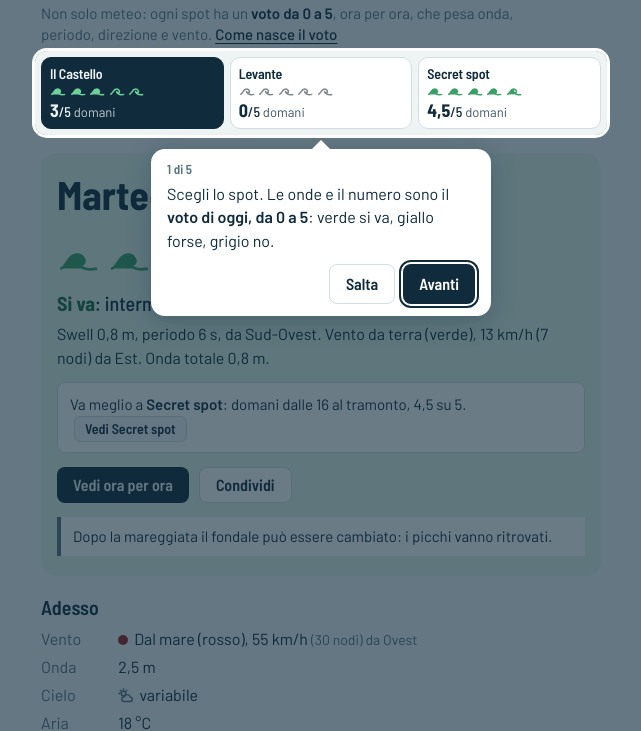
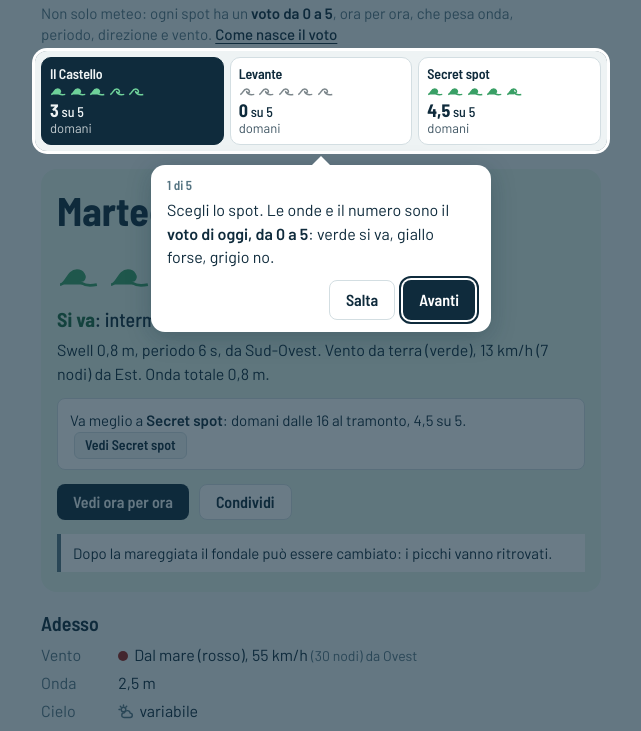
Before and after one commit to enricomariacaporossi/surf-lazio, a plain HTML site: page index.html in a window 1280 px wide. Shown: the part 51-782 px from the top of the page, without its empty margins (319-960 px from the left). Drawn offline with Linux system fonts and the light colour scheme.

Commit message:
Linguette: «3 su 5» invece di «3/5», che si leggeva «3,5»; il quando va sotto
Co-Authored-By: Claude Opus 5.5 <noreply@anthropic.com>
Claude-Session: https://claude.ai/code/session_01RcrmdSTD1xCHmmKv7bKeQ2

```diff
--- a/app.js
+++ b/app.js
@@ -345,11 +345,12 @@ function disegnaScelta() {
   nav.innerHTML = stato.dati.spot.map((s, i) => {
     const corto = s.nome.split("–").pop().trim();
     const st = statoDiOggi(s);
-    const etichetta = st ? `${corto}: ${st.quando} ${voto(st.voto)} su 5${st.livello !== "no" ? `, ${st.dove}` : ""}` : corto;
+    const etichetta = st ? `${corto}: ${st.quando} ${voto(st.voto)} su 5${st.livello !== "no" && st.dove !== st.quando ? `, ${st.dove}` : ""}` : corto;
     return `<button type="button" data-spot="${i}" aria-pressed="${i === stato.spot}" aria-label="${etichetta}">
       <span class="tab-nome">${s.breve && s.breve !== corto ? `<span class="nome-lungo">${corto}</span><span class="nome-breve">${s.breve}</span>` : corto}</span>
       ${st ? `<span class="tab-onde esito-${st.livello}" aria-hidden="true">${ondeVoto(st.voto)}</span>
-      <span class="tab-voto"><b>${voto(st.voto)}</b>/5 <small>${st.dove}</small></span>` : ""}
+      <span class="tab-voto"><b>${voto(st.voto)}</b> su 5</span>
+      <small class="tab-quando">${st.dove}</small>` : ""}
     </button>`;
   }).join("");
   nav.querySelectorAll("button").forEach((b) => b.addEventListener("click", () => {
--- a/style.css
+++ b/style.css
@@ -108,7 +108,8 @@ h1, h2, h3 { font-family: var(--stretto); font-weight: 600; line-height: 1.15; m
 .scelta-spot button[aria-pressed="true"] .esito-no { --esito: #A9B3B8; }
 .tab-voto { max-width: 100%; overflow: hidden; text-overflow: ellipsis; white-space: nowrap; font: 500 14px/1 var(--stretto); }
 .tab-voto b { font-size: 18px; font-weight: 700; }
-.tab-voto small { font: 400 13px/1 var(--testo); opacity: 0.8; }
+/* «3/5» si leggeva «3,5»: meglio «3 su 5», e il quando sotto */
+.tab-quando { margin-top: -2px; font: 400 13px/1.1 var(--testo); opacity: 0.8; }
 
 /* ---------------------------------------------------------------- risposta */
 
```
